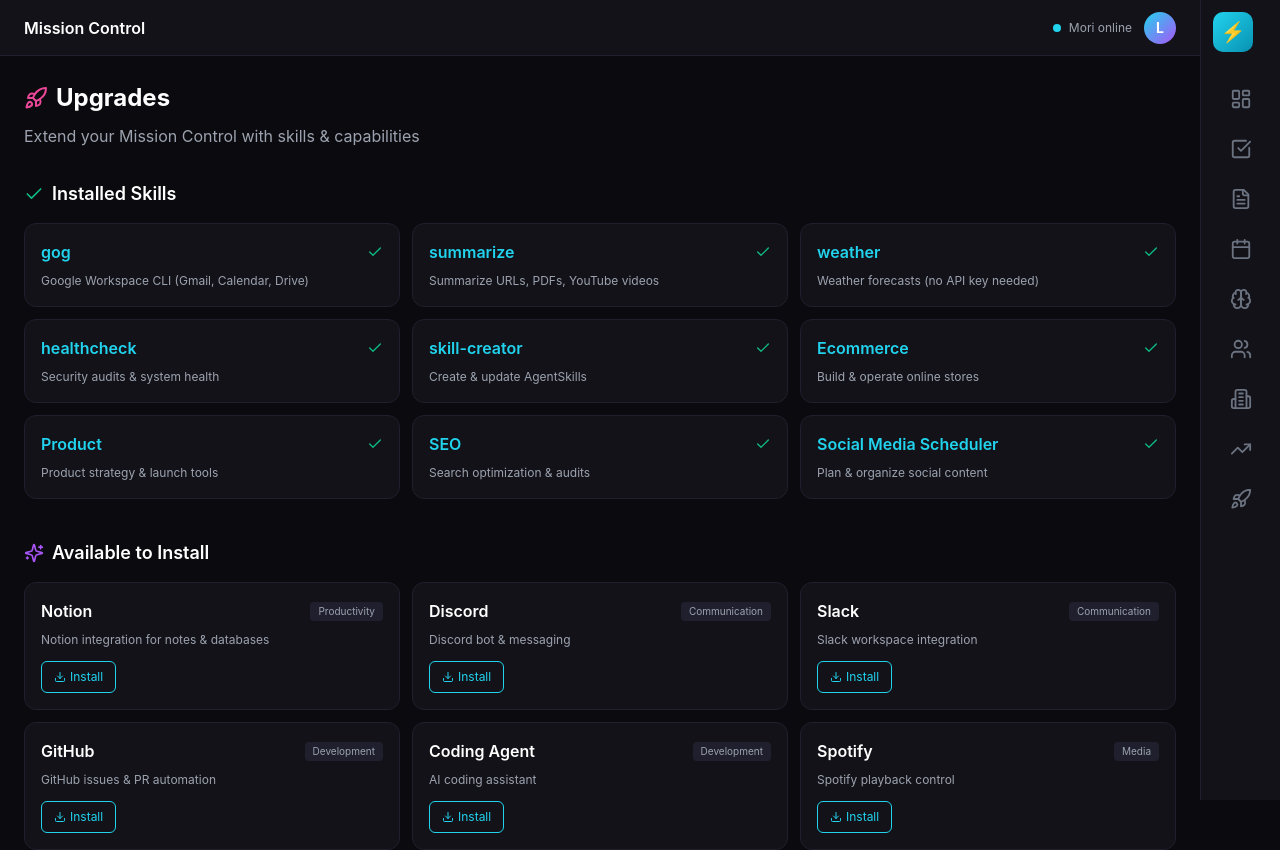
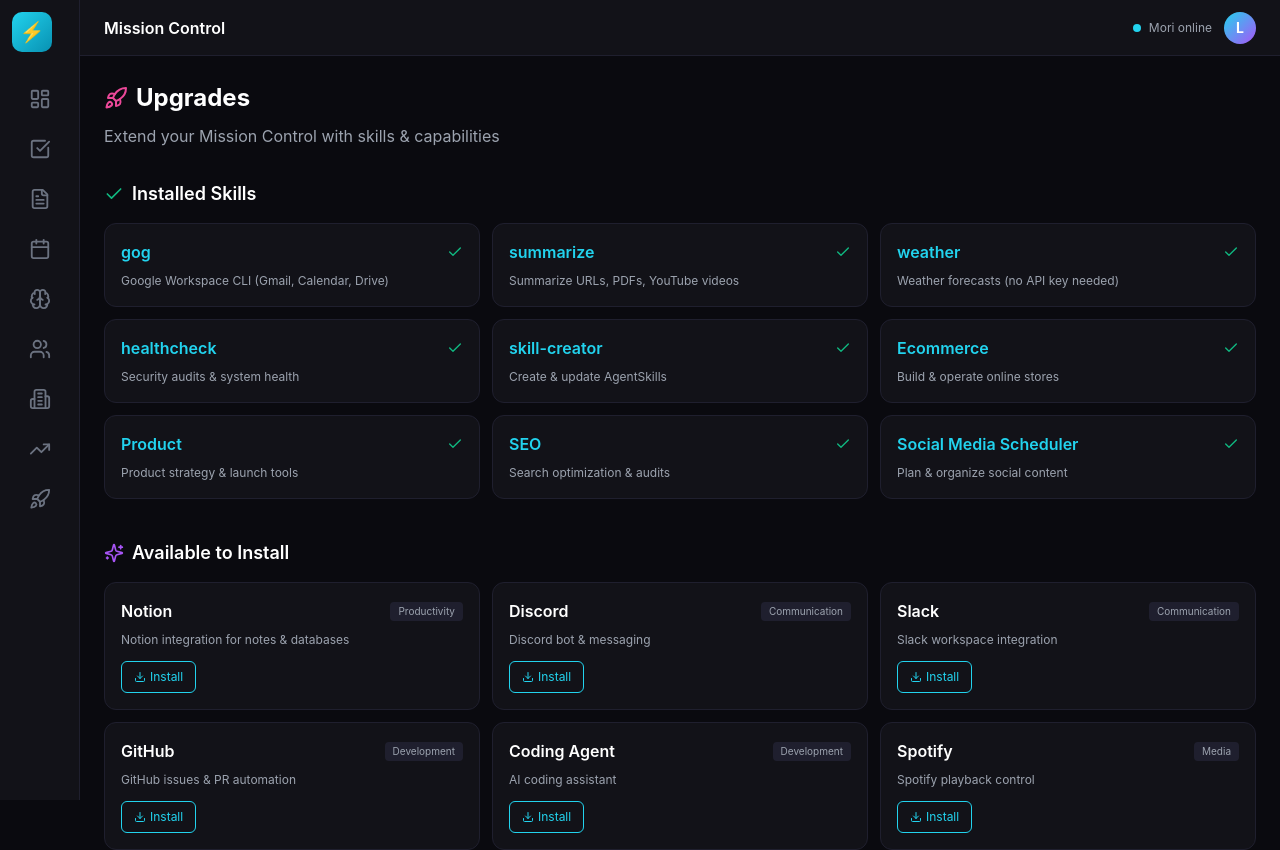
Before and after one commit to leopb3876/mission-control, a Next.js app: page /upgrades in a window 1280 px wide. Shown: the top 850 px of the page. Built offline with nearby package versions, Linux system fonts and the light colour scheme.

Commit message:
Sidebar on left (80px)

```diff
--- a/src/app/layout.tsx
+++ b/src/app/layout.tsx
@@ -24,7 +24,7 @@
 
 function Sidebar() {
   return (
-    <aside style={{ width: `${SIDEBAR_WIDTH}px`, background: "#121218", borderLeft: "1px solid #1f1f2e", padding: "12px", display: "flex", flexDirection: "column", position: "fixed", right: 0, top: 0, height: "100vh" }}>
+    <aside style={{ width: `${SIDEBAR_WIDTH}px`, background: "#121218", borderRight: "1px solid #1f1f2e", padding: "12px", display: "flex", flexDirection: "column", position: "fixed", left: 0, top: 0, height: "100vh" }}>
       <div style={{ width: "40px", height: "40px", background: "linear-gradient(to bottom right, #22d3ee, #0891b2)", borderRadius: "10px", display: "flex", alignItems: "center", justifyContent: "center", marginBottom: "24px" }}>
         <span style={{ fontSize: "20px" }}>⚡</span>
       </div>
@@ -64,8 +64,8 @@
   return (
     <html lang="en">
       <body style={{ margin: 0, background: "#0a0a0f", color: "white", minHeight: "100vh" }}>
+        <Sidebar />
         {children}
-        <Sidebar />
       </body>
     </html>
   );
--- a/src/app/page.tsx
+++ b/src/app/page.tsx
@@ -18,7 +18,7 @@
   return (
     <div style={{ minHeight: "100vh", background: "#0a0a0f", color: "white", display: "flex" }}>
       {/* Main */}
-      <main style={{ flex: 1, display: "flex", flexDirection: "column", marginRight: "80px" }}>
+      <main style={{ flex: 1, display: "flex", flexDirection: "column", marginLeft: "80px" }}>
         {/* Header */}
         <header style={{ height: "56px", background: "#121218", borderBottom: "1px solid #1f1f2e", display: "flex", alignItems: "center", justifyContent: "space-between", padding: "0 24px", position: "sticky", top: 0 }}>
           <span style={{ fontWeight: 600 }}>Mission Control</span>
--- a/src/app/upgrades/page.tsx
+++ b/src/app/upgrades/page.tsx
@@ -28,7 +28,7 @@
 
 export default function Upgrades() {
   return (
-    <div style={{ minHeight: "100vh", background: "#0a0a0f", color: "white", marginRight: "80px" }}>
+    <div style={{ minHeight: "100vh", background: "#0a0a0f", color: "white", marginLeft: "80px" }}>
       {/* Header */}
       <header style={{ height: "56px", background: "#121218", borderBottom: "1px solid #1f1f2e", display: "flex", alignItems: "center", justifyContent: "space-between", padding: "0 24px", position: "sticky", top: 0 }}>
         <span style={{ fontWeight: 600 }}>Mission Control</span>
```
